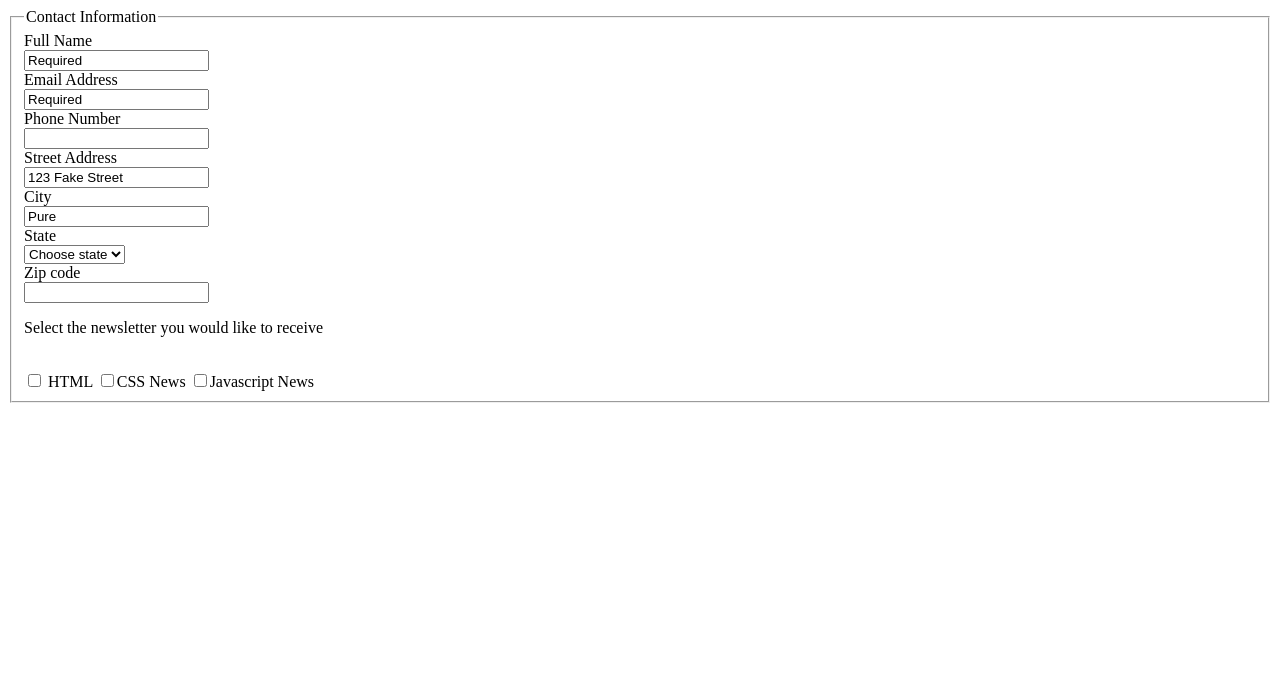
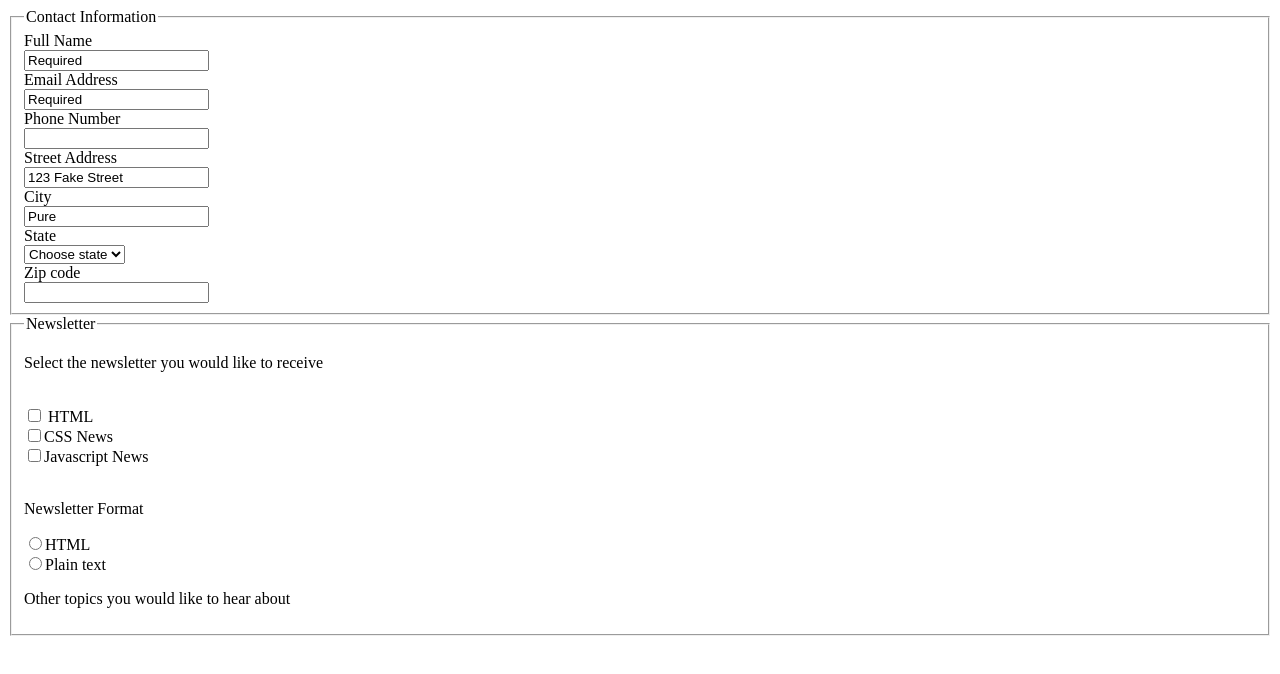
Before and after one commit to iamneo-production/df305670857bbaaaabbcbbfefone, a plain HTML site: page public/index.html in a window 1280 px wide. Drawn offline with Linux system fonts and the light colour scheme.

Commit message:
Backup Commit

```diff
--- a/public/index.html
+++ b/public/index.html
@@ -32,13 +32,23 @@
     </form>
 
 
-    <form>
-        <p>Select the newsletter you would like to receive</p>
-        <br>
-        <input type="checkbox"> <label>HTML</label>
-        <input type="checkbox"><label>CSS News</label>
-        <input type="checkbox"><label>Javascript News</label>
-    </form>
+
+</fieldset>
+<fieldset>
+    <legend>Newsletter</legend>
+<form>
+    <p>Select the newsletter you would like to receive</p>
+    <br>
+    <input type="checkbox"> <label>HTML</label> <br>
+    <input type="checkbox"><label>CSS News</label><br>
+    <input type="checkbox"><label>Javascript News</label><br>
+    <br>
+    <p>Newsletter Format</p>
+    <input type="radio"><label>HTML</label> <BR>
+    <input type="radio"><label>Plain text</label> <br>
+    <p>Other topics you would like to hear about</p>
+
+</form>
 </fieldset>
 </body>
 </html>
```
